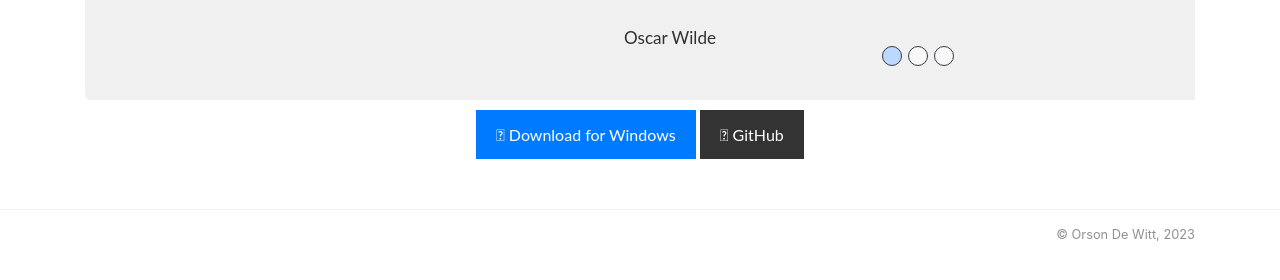
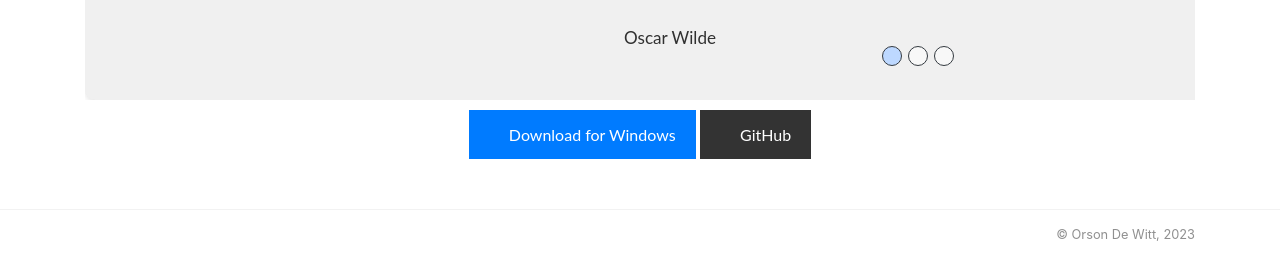
Before and after one commit to OrsonDWitt/OrsonDWitt.github.io, a Jekyll site: the page built from _pages/birdmapp.md, in a window 1280 px wide and 976 px high. Shown: the part 658-938 px from the top of the window. Built offline with Jekyll 4.4.1, drawn with Linux system fonts in a browser that asks for light colours; nearby versions of some CDN libraries; grey boxes are pictures that could not be loaded.

Commit message:
Update birdmapp.md

```diff
--- a/_pages/birdmapp.md
+++ b/_pages/birdmapp.md
@@ -55,10 +55,10 @@ comments: false
 
 <div><div class="button-container app-container">
   <a href="#" class="download-button">
-    <i class="fa-brands fa-windows"></i> Download for Windows
+    <i class="fab fa-windows"></i> Download for Windows
   </a>
   <a href="#" class="github-button">
-    <i class="fa-brands fa-github"></i> GitHub
+    <i class="fab fa-github"></i> GitHub
   </a>
 </div>
 </div>
```
